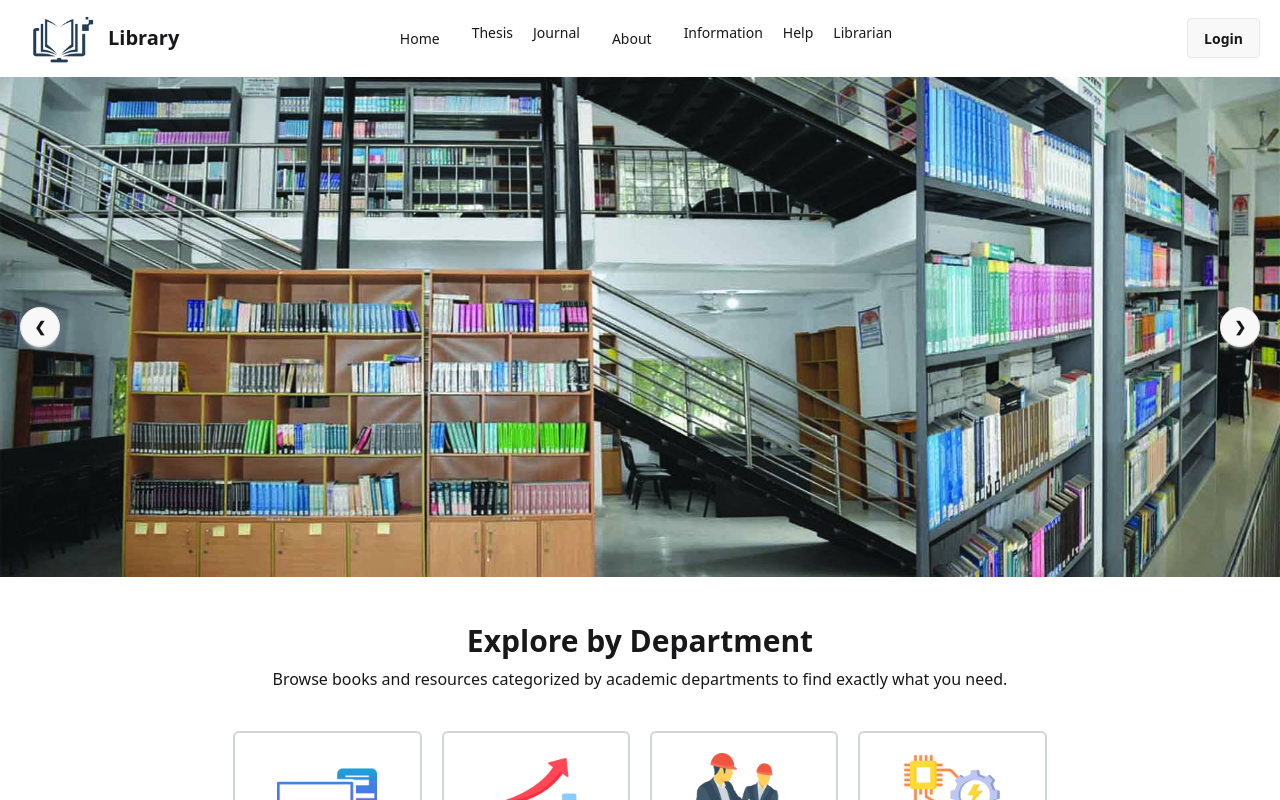
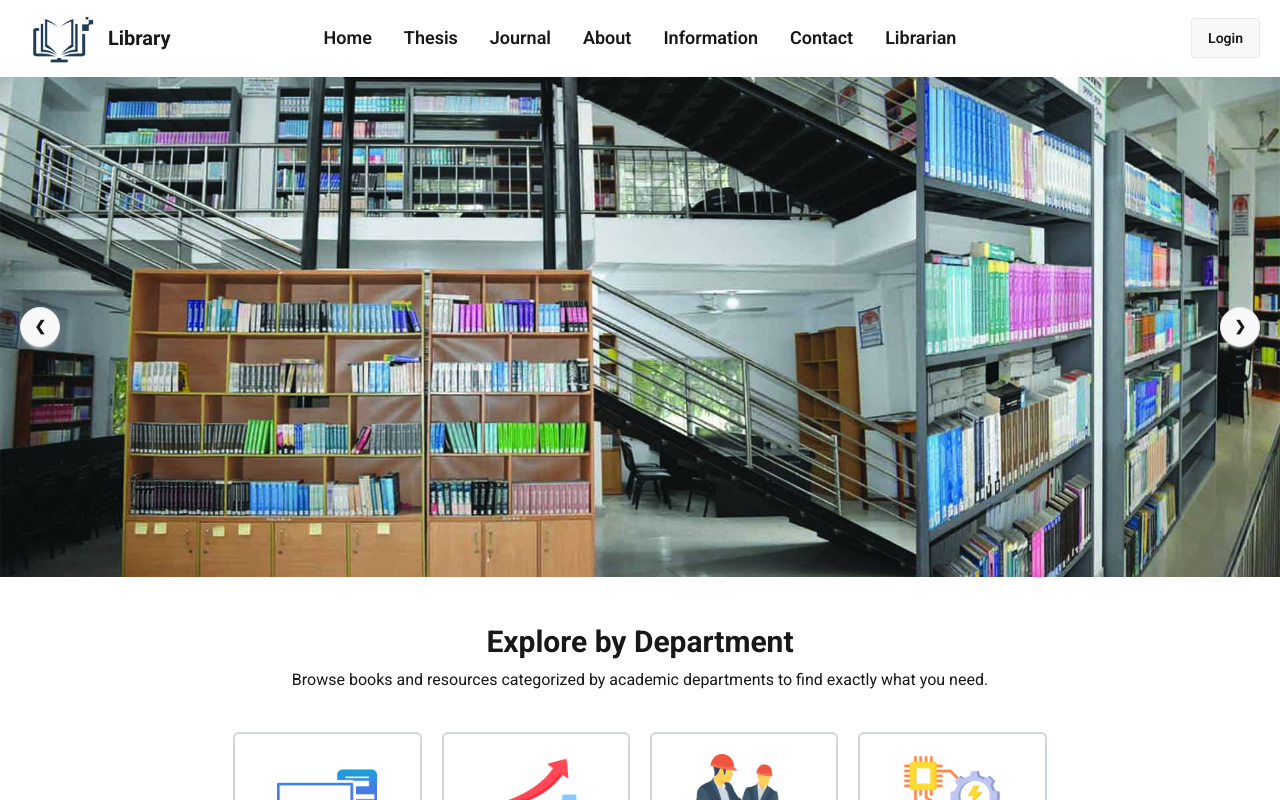
Before and after one commit to Humairaa1/LMS-client-site, a React (Vite) app: page / in a window 1280 px wide. Shown: the top 800 px of the page. Built offline with nearby package versions, Linux system fonts and the light colour scheme.

Commit message:
google font , information page

```diff
--- a/src/Layout/MainLayout.jsx
+++ b/src/Layout/MainLayout.jsx
@@ -5,7 +5,7 @@ import Footer from '../shared/Footer/Footer'
 
 export default function MainLayout() {
     return (
-        <div>
+        <div className='roboto'>
             <Navbar></Navbar>
             <Outlet></Outlet>
             <Footer></Footer>
--- a/src/index.css
+++ b/src/index.css
@@ -1,2 +1,7 @@
+@import url('https://fonts.googleapis.com/css2?family=Roboto:ital,wght@0,100..900;1,100..900&display=swap');
 @import "tailwindcss";
 @plugin "daisyui";
+
+.roboto {
+  font-family: "Roboto", sans-serif;
+}
--- a/src/pages/About/About.jsx
+++ b/src/pages/About/About.jsx
@@ -1,13 +1,31 @@
 import React from 'react'
 import { Helmet } from 'react-helmet-async'
+import aboutImg from '../../assets/about.jpg'
 
 export default function About() {
     return (
-        <div>
+        <div className='w-11/12 mx-auto my-10'>
             <Helmet>
                 <title>Library | About</title>
             </Helmet>
-            About
+            <div className='flex justify-between items-center gap-10'>
+                <div className='flex-1/2'>
+                    <h1 className='text-5xl font-bold mb-4'>About Us</h1>
+                    <p className='text-xl font-bold text-gray-800 mb-5'>Welcome to the Digital Library</p>
+                    <p className='text-justify'>The Digital Library is a modern online platform designed to provide students, educators, and researchers with easy and organized access to academic and research resources across various disciplines. Our mission is to empower learning through technology by offering a user-friendly, accessible, and well-categorized digital collection of books and study materials.</p>
+                </div>
+                <div className='flex-1/2'>
+                    <img className='w-[500px]' src={aboutImg} alt="Image" />
+                </div>
+            </div>
+            <section className='mt-10'>
+                <h3 className='text-3xl font-bold mb-2'>Our Mission</h3>
+                <p>Our mission is to make academic knowledge accessible, organized, and available to every student and faculty member, regardless of time or location. We aim to foster a culture of self-learning, research, and curiosity by providing a digital platform where users can explore a wide range of books and academic materials. Through innovation and simplicity, we empower students to engage with their studies more effectively and support educators in enhancing their teaching methods. Our library is committed to continuous growth, inclusivity, and delivering resources that align with educational goals and future learning needs.</p>
+            </section>
+            <section>
+                <h3 className='text-3xl font-bold mb-2 mt-10'>Our Vision</h3>
+                <p>Our vision is to become a leading digital learning hub that transforms the way students and educators access academic resources. We aspire to create a platform that bridges traditional education with modern technology, enabling seamless access to quality learning materials across departments. By building a resource-rich and user-friendly digital environment, we aim to support lifelong learning, promote academic collaboration, and encourage intellectual exploration. We envision a future where knowledge knows no barriers, and every learner is just one click away from the books and tools they need to succeed.</p>
+            </section>
         </div>
     )
 }
--- /dev/null
+++ b/src/pages/Contact/Contact.jsx
@@ -0,0 +1,9 @@
+import React from 'react'
+
+export default function Contact() {
+  return (
+    <div>
+
+    </div>
+  )
+}
--- /dev/null
+++ b/src/pages/Information/Information.jsx
@@ -0,0 +1,9 @@
+import React from 'react'
+
+export default function Information() {
+  return (
+    <div>
+
+    </div>
+  )
+}
--- a/src/shared/Navbar/Navbar.jsx
+++ b/src/shared/Navbar/Navbar.jsx
@@ -6,12 +6,12 @@ export default function Navbar() {
 
     const navItems = <>
         <li><NavLink to={"/"}>Home</NavLink></li>
-        <li>Thesis</li>
-        <li>Journal</li>
+        <li><NavLink>Thesis</NavLink></li>
+        <li><NavLink>Journal</NavLink></li>
         <li><NavLink to={"/about"}>About</NavLink></li>
-        <li>Information</li>
-        <li>Help</li>
-        <li>Librarian</li>
+        <li><NavLink to={"/information"}>Information</NavLink></li>
+        <li><NavLink to={"/contact"}>Contact</NavLink></li>
+        <li><NavLink>Librarian</NavLink></li>
     </>
 
     return (
@@ -33,7 +33,7 @@ export default function Navbar() {
                 </div>
             </div>
             <div className="navbar-center hidden lg:flex">
-                <ul className="menu menu-horizontal px-1 space-x-5">
+                <ul className="menu menu-horizontal text-lg font-semibold px-1 space-x-2">
                     {navItems}
                 </ul>
             </div>
```
Also changed, not shown: src/Routers/Routers.jsx (+10 -0 lines), 1 other file (tests, documents, lock files or other folders).
